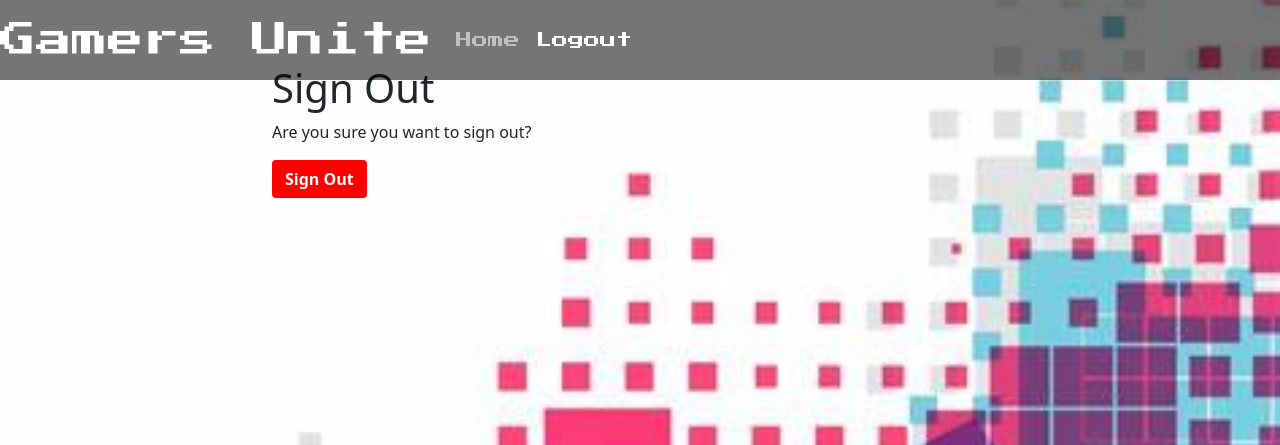
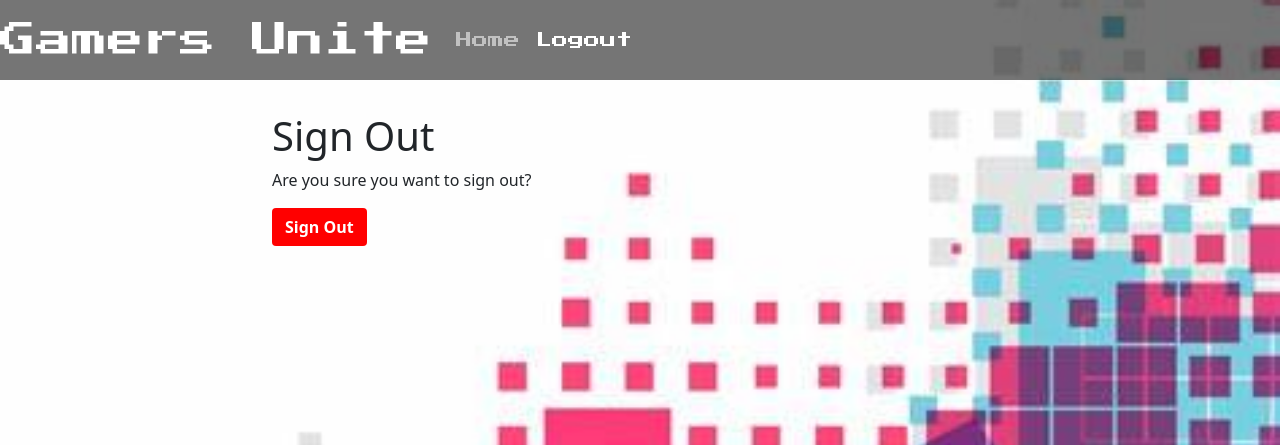
Before and after one commit to Dylan097/gamers-unite, a Django app: page /accounts/logout/ in a window 1280 px wide. Shown: the top 445 px of the page. Run offline with Django 3.2, Linux system fonts and the light colour scheme; the visitor is signed in with stand-in values (Sample User, id 1).

Commit message:
Add margin top

```diff
--- a/templates/account/login.html
+++ b/templates/account/login.html
@@ -7,7 +7,7 @@
 
 {% block content %}
 <div class="container">
-  <div class="row">
+  <div class="row mt-5">
     <div class="col-md-8 mt-3 offset-md-2">
 
       <h3>{% trans "Sign In" %}</h3>
--- a/templates/account/logout.html
+++ b/templates/account/logout.html
@@ -6,7 +6,7 @@
 
 {% block content %}
 <div class="container">
-  <div class="row">
+  <div class="row mt-5">
     <div class="col-md-8 mt-3 offset-2">
       <h1>{% trans "Sign Out" %}</h1>
 
```
